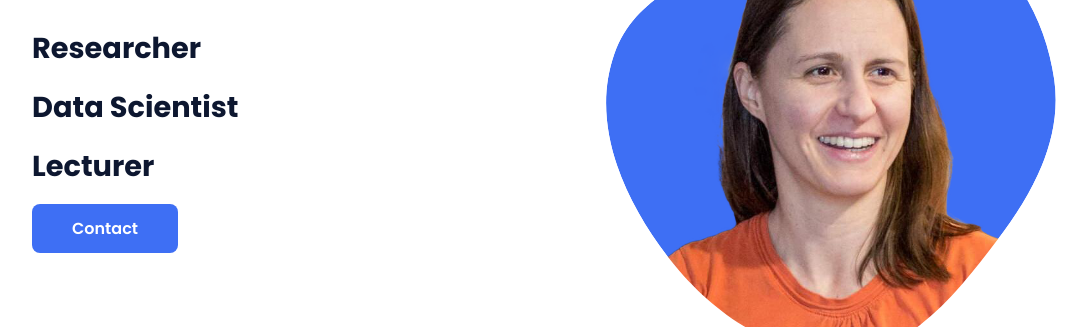
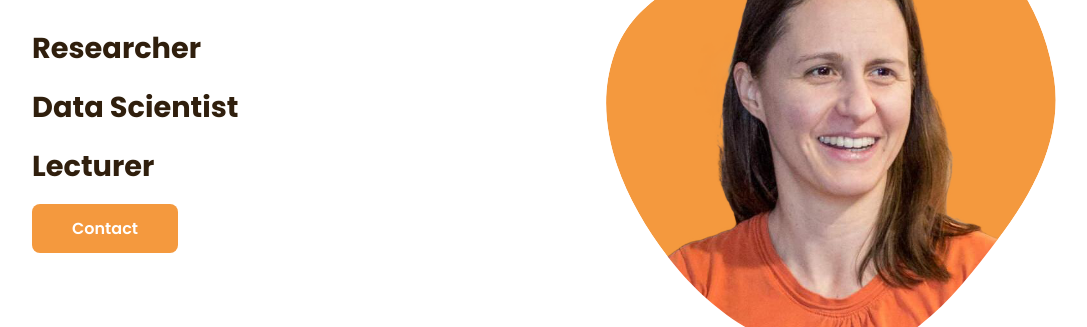
Before and after one commit to jakubcovam/jakubcovam.github.io, a plain HTML site: page index.html in a window 1280 px wide. Shown: the part 343-670 px from the top of the page, without its empty margins (96-1183 px from the left). Drawn offline with nearby package versions, Linux system fonts and the light colour scheme.

Commit message:
Change color

```diff
--- a/assets/css/styles.css
+++ b/assets/css/styles.css
@@ -6,10 +6,10 @@
   --font-semi: 600;
   /*===== Colors =====*/
   /* HSL color mode */
-  --hue-color: 224;   /*Purple 260 - Red 355 - Blue 224 - Pink 340 Orange - 30 224*/
+  --hue-color: 30;   /*Purple 260 - Red 355 - Blue 224 - Pink 340 Orange - 30 224*/
   --first-color: hsl(var(--hue-color), 89%, 60%);
   --second-color: hsl(var(--hue-color), 56%, 12%);
-  --dark-background-color: hsl(var(--hue-color), 56%, 20%);
+  --dark-background-color: hsl(var(--hue-color), 56%, 7%);  /*56%, 20%*/
   /*===== Font and typography =====*/
   --body-font: "Poppins", sans-serif;
   --big-font-size: 2rem;
```
